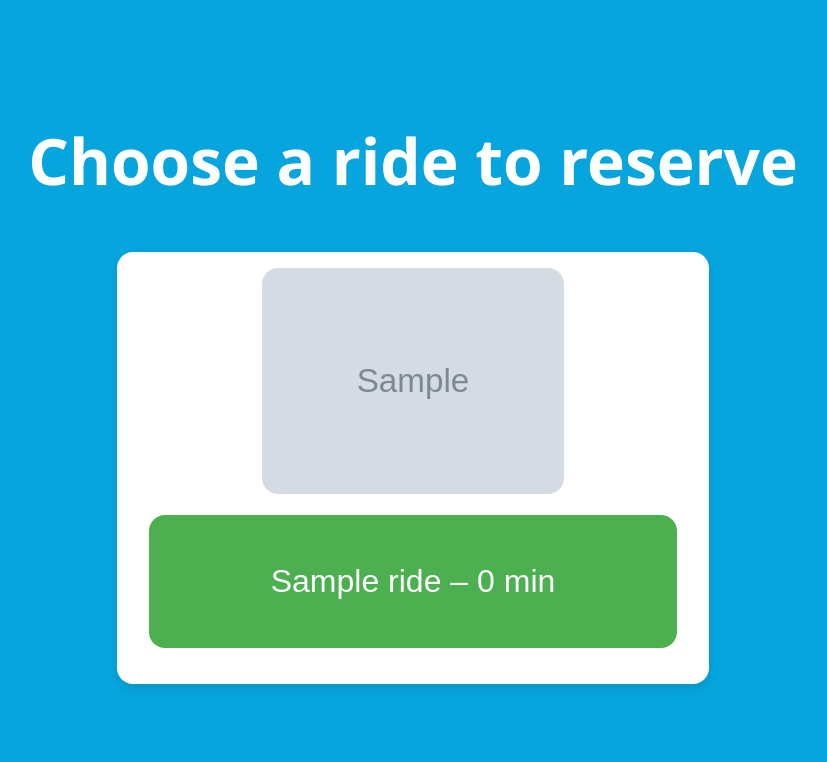
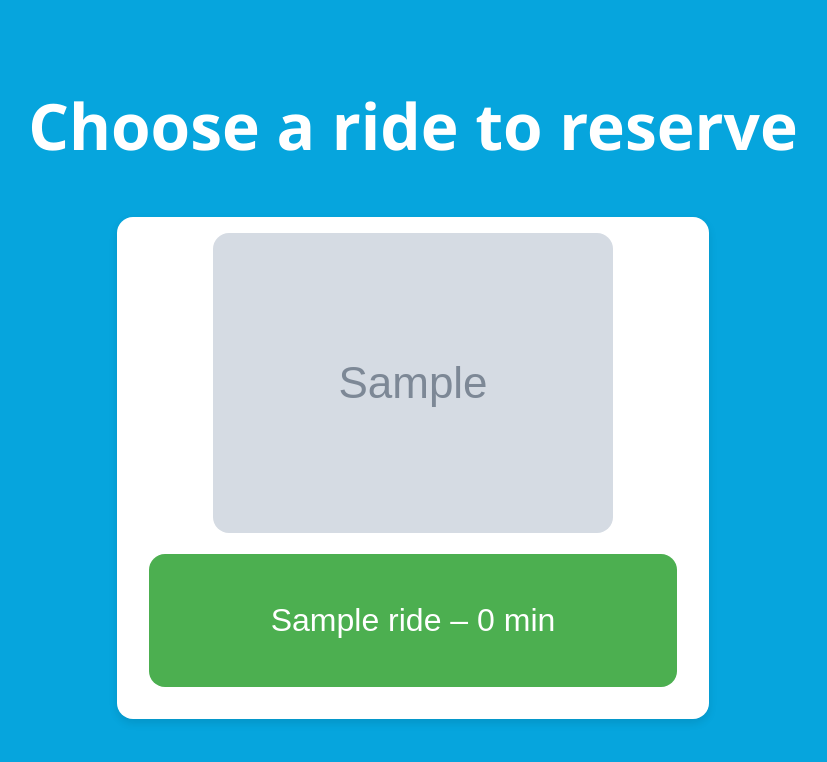
Before and after one commit to sebhindspy/kiosk_py, a Flask app: template ui/templates/select.html in a window 1280 px wide. Shown: the top 762 px of the page, without its empty margins (227-1054 px from the left). Run offline with Flask 3, Linux system fonts and the light colour scheme; the template is opened without the code that fills it: most values are stand-ins (such as "Sample title", 1, 10 or a date in 2020); grey boxes marked "Sample" are stand-in pictures.

```diff
--- a/ui/static/style.css
+++ b/ui/static/style.css
@@ -149,7 +149,7 @@ button:active {
   border-radius: 16px;
   box-shadow: 0 4px 8px rgba(0,0,0,0.1);
   width: 560px;
-  height: 400px;
+  height: fit-content;
   text-align: center;
   padding: 1rem;
 }
@@ -158,7 +158,7 @@ button:active {
 
   max-width: 528px;
   height: 100%;
-  max-height: 226px;
+  /*max-height: 226px;*/
   object-fit: cover;
   border-radius: 16px;
 }
```
Also changed, not shown: ui/static/images/0265b6f9-2e46-4328-b248-a3508d29ddee.jpg (deleted), ui/static/images/11b2e425-8d9f-461d-a65e-9ba4d9ec2b6a.jpg (added), ui/static/images/20c1ff0c-673d-47f9-b1ee-f91946e4319c.jpg (added), ui/static/images/24124c32-e5c6-4f5e-a919-0307b80b3165.jpg (added), ui/static/images/301a2174-59e7-4e39-be9d-d064960d7223.jpg (added), ui/static/images/57280d0d-cb9d-474d-8d38-02af35b118dd.jpg (added), ui/static/images/5e5fd8c6-2569-4189-86e5-7a2252b6669e.jpg (added), ui/static/images/629547af-762d-4afc-a709-d6b0e5ec8fef.jpg (added), ui/static/images/7acf97dd-5e85-4cd8-ab4c-6f898f62726c.jpg (deleted), ui/static/images/808ce6e4-993a-4bcc-83f7-14903db7284e.jpg (added), ui/static/images/9552badd-8765-45b3-ad17-f66247581555.jpg (added), ui/static/images/9b450c24-2416-470d-b3e1-87039fce6671.jpg (deleted), ui/static/images/b49d0897-247e-4499-b54c-b7bbd0acf6b6.jpg (deleted), ui/static/images/bd58cf67-97af-47a1-8136-410eebba8ec4.jpg (added), 2 more files.
